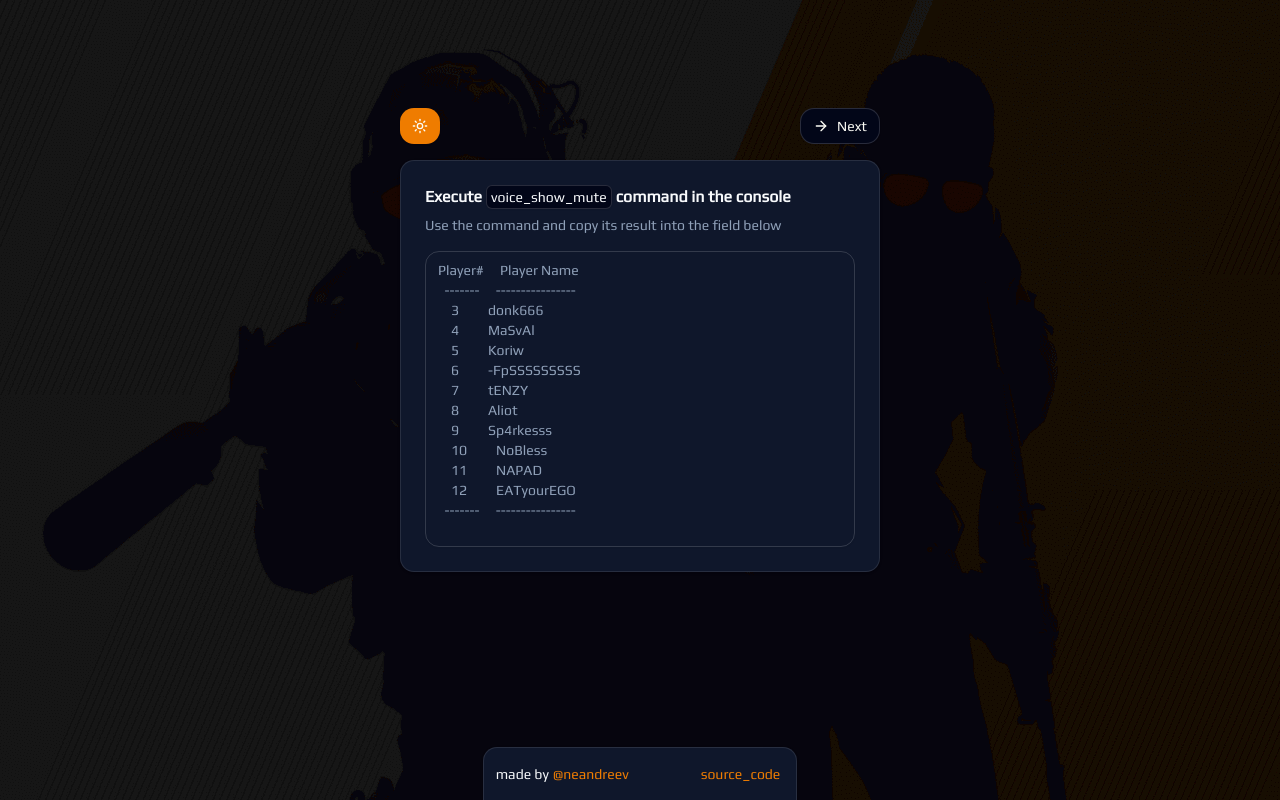
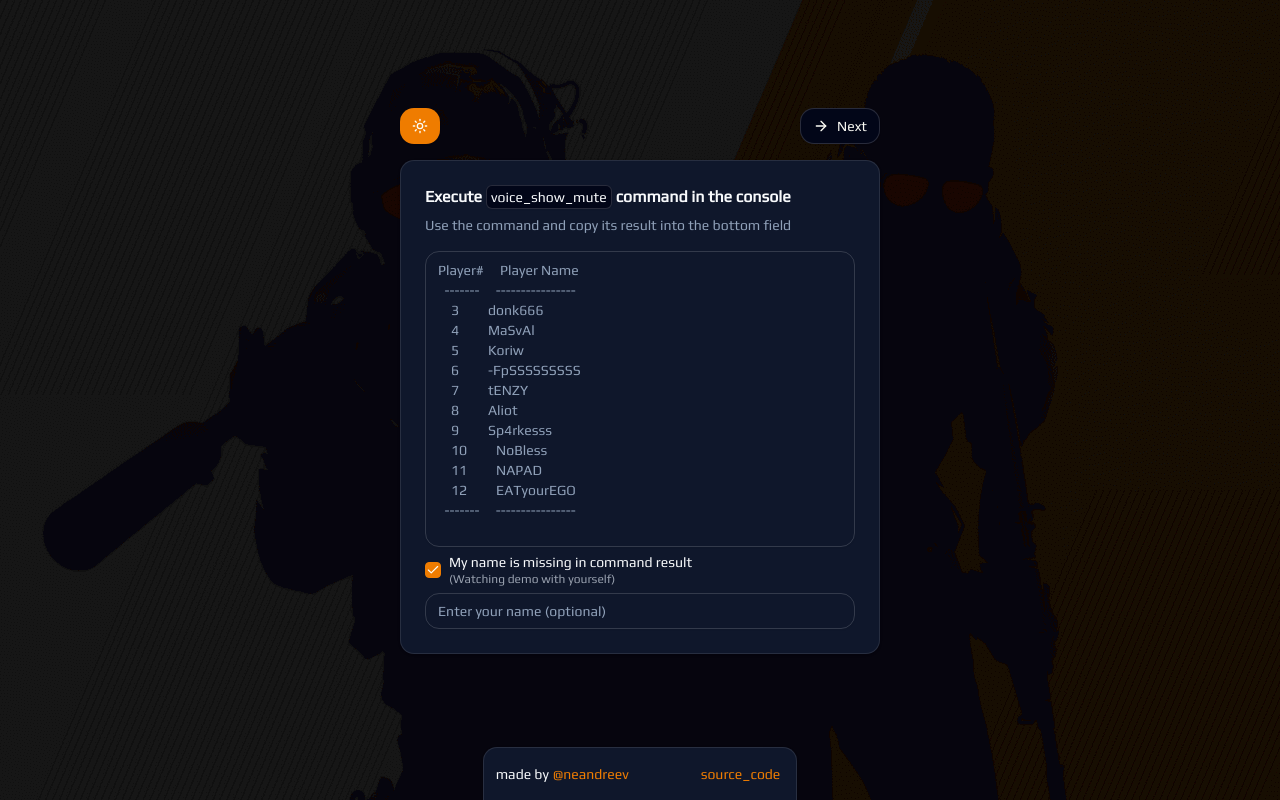
Before and after one commit to neandreev/CS2DemoVoices, a React (Vite) app: page / in a window 1280 px wide. Built offline with nearby package versions, Linux system fonts and the light colour scheme.

Commit message:
Add logic in case of player data absence in voice_show_mute

```diff
--- a/src/components/PlayersInput.tsx
+++ b/src/components/PlayersInput.tsx
@@ -11,6 +11,8 @@ import {
 } from '@/components/ui/card'
 import { Textarea } from '@/components/ui/textarea'
 import { useStore } from '@/store'
+import { Checkbox } from './ui/checkbox'
+import { Input } from './ui/input'
 
 const placeholder = `Player#     Player Name
   -------     ----------------
@@ -27,7 +29,15 @@ const placeholder = `Player#     Player Name
   -------     ----------------`
 
 const PlayersInput = () => {
-  const { stringToParse, setStringToParse, copyCommand } = useStore()
+  const {
+    stringToParse,
+    isPlayerNeeded,
+    setIsPlayerNeeded,
+    playerName,
+    setPlayerName,
+    setStringToParse,
+    copyCommand
+  } = useStore()
 
   return (
     <motion.div
@@ -50,7 +60,7 @@ const PlayersInput = () => {
           </CardTitle>
           <CardDescription>{i18next.t('enterStringDesc')}</CardDescription>
         </CardHeader>
-        <CardContent>
+        <CardContent className="flex flex-col gap-2">
           <Textarea
             spellCheck={false}
             placeholder={placeholder}
@@ -58,6 +68,36 @@ const PlayersInput = () => {
             value={stringToParse}
             onChange={(e) => setStringToParse(e.currentTarget.value)}
           />
+          <div className="flex items-center space-x-2">
+            <Checkbox
+              id="is-player-needed"
+              checked={isPlayerNeeded}
+              onCheckedChange={(checked) => setIsPlayerNeeded(checked)}
+            />
+            <div className="flex flex-col gap-1">
+              <label
+                htmlFor="is-player-needed"
+                aria-label="is player needed"
+                className="text-sm select-none font-medium leading-none peer-disabled:cursor-not-allowed peer-disabled:opacity-70"
+              >
+                {i18next.t('isPlayerNeeded')}
+              </label>
+              <label
+                htmlFor="is-player-needed"
+                aria-label="is player needed"
+                className="text-xs select-none text-gray-400 font-medium leading-none peer-disabled:cursor-not-allowed peer-disabled:opacity-70"
+              >
+                {`(${i18next.t('isPlayerNeededDesc')})`}
+              </label>
+            </div>
+          </div>
+          {isPlayerNeeded && (
+            <Input
+              placeholder={i18next.t('enterName')}
+              value={playerName}
+              onChange={(e) => setPlayerName(e.currentTarget.value)}
+            />
+          )}
         </CardContent>
       </Card>
     </motion.div>
--- a/src/main.tsx
+++ b/src/main.tsx
@@ -19,9 +19,13 @@ i18next.use(LanguageDetector).init({
         again: 'Start again',
         back: 'Back',
         copied: 'The command has been copied',
+        isPlayerNeeded: 'My name is missing in command result',
+        isPlayerNeededDesc: 'Watching demo with yourself',
+        defaultPlayerName: 'You',
+        enterName: 'Enter your name (optional)',
         enterString: 'Execute',
         enterStringEnd: 'command in the console',
-        enterStringDesc: 'Use the command and copy its result into the field below',
+        enterStringDesc: 'Use the command and copy its result into the bottom field',
         selectPlayers: 'Select players',
         selectPlayersDesc: "Which players' voices do you want to hear in the demo?",
         incorrectInput: "Couldn't find data for all 10 players, check your input",
@@ -39,9 +43,13 @@ i18next.use(LanguageDetector).init({
         again: 'Начать заново',
         back: 'Назад',
         copied: 'Команда скопирована',
+        isPlayerNeeded: 'Моего имени нет в результате команды',
+        isPlayerNeededDesc: 'Смотрю своё демо',
+        defaultPlayerName: 'Ты',
+        enterName: 'Введи своё имя (не обязательно)',
         enterString: 'Выполни команду',
         enterStringEnd: 'в консоли',
-        enterStringDesc: 'Используй команду и скопируй результат в поле ниже',
+        enterStringDesc: 'Используй команду и скопируй результат в нижнее поле',
         selectPlayers: 'Выбери игроков',
         selectPlayersDesc: 'Голоса этих игроков будут слышны в демо',
         incorrectInput: 'Не удалось получить данные всех десяти игроков, проверь ввод',
--- a/src/store.ts
+++ b/src/store.ts
@@ -1,3 +1,4 @@
+import type { CheckedState } from '@radix-ui/react-checkbox'
 import i18next from 'i18next'
 import { type ToastT, toast } from 'sonner'
 import { create } from 'zustand'
@@ -15,12 +16,16 @@ interface Players {
 export interface StoreState {
   appState: AppState
   stringToParse: string
+  isPlayerNeeded: CheckedState
+  playerName: string
   players: Players
   selectedValues: Set<number>
   resultString: string
   latestToastId: ToastT['id'] | null
   setAppState: (appState: AppState) => void
   setStringToParse: (stringToParse: string) => void
+  setIsPlayerNeeded: (isPlayerNeeded: CheckedState) => void
+  setPlayerName: (playerName: string) => void
   setPlayers: (players: Players) => void
   setLatestToastId: (latestToastId: ToastT['id']) => void
   showToast: (text: string) => void
@@ -49,29 +54,60 @@ const splitPlayersMuteValues = (stringArr: string[]): Players => {
   }, {})
 }
 
+const findPlayerGap = (knownPlayersValues: number[]) => {
+  for (let i = 0; i < knownPlayersValues.length - 1; i++) {
+    if (knownPlayersValues[i + 1] !== knownPlayersValues[i] + 1) {
+      return knownPlayersValues[i] + 1
+    }
+  }
+
+  return 0
+}
+
+const appendPlayerValue = (players: Players, playerName: string): Players => {
+  const playersValues = Object.values(players)
+
+  const lowestPlayerValue = 3
+  const highestPlayerValue = 12
+
+  if (!playersValues.includes(lowestPlayerValue)) {
+    players[playerName] = lowestPlayerValue
+  } else if (!playersValues.includes(highestPlayerValue)) {
+    players[playerName] = highestPlayerValue
+  } else {
+    players[playerName] = findPlayerGap(playersValues)
+  }
+
+  return players
+}
+
 export const useStore = create<StoreState>((set, get) => ({
   appState: AppState.Input,
   stringToParse: '',
+  isPlayerNeeded: true,
+  playerName: '',
   players: {},
   selectedValues: new Set([]),
   resultString: '',
   latestToastId: null,
-  setAppState: (appState: AppState): void => set({ appState }),
-  setStringToParse: (stringToParse): void => set({ stringToParse }),
-  setPlayers: (players: Players): void => set({ players }),
-  setLatestToastId: (latestToastId: ToastT['id']): void => set({ latestToastId }),
-  showToast: (text: string) => {
+  setAppState: (appState) => set({ appState }),
+  setStringToParse: (stringToParse) => set({ stringToParse }),
+  setIsPlayerNeeded: (isPlayerNeeded) => set({ isPlayerNeeded }),
+  setPlayerName: (playerName) => set({ playerName }),
+  setPlayers: (players) => set({ players }),
+  setLatestToastId: (latestToastId) => set({ latestToastId }),
+  showToast: (text) => {
     const latestToastId = toast.success(i18next.t(text))
 
     get().dismissLatestToast()
     get().setLatestToastId(latestToastId)
   },
-  dismissLatestToast: (): void => {
+  dismissLatestToast: () => {
     const latestToastId = get().latestToastId
 
     if (latestToastId) toast.dismiss(latestToastId)
   },
-  toggleSelectedValue: (value): void => {
+  toggleSelectedValue: (value) => {
     const selectedValues = new Set(get().selectedValues)
 
     if (selectedValues.has(value)) {
@@ -82,7 +118,7 @@ export const useStore = create<StoreState>((set, get) => ({
 
     set({ selectedValues })
   },
-  parseString: (): void => {
+  parseString: () => {
     const stringToParse = get().stringToParse
 
     const strings = stringToParse
@@ -90,11 +126,17 @@ export const useStore = create<StoreState>((set, get) => ({
       .map((string) => string.trim())
       .filter((string) => isFirstCharNum(string))
 
-    const players = splitPlayersMuteValues(strings) as Players
+    const parsedPlayers = splitPlayersMuteValues(strings) as Players
+    const players = get().isPlayerNeeded
+      ? appendPlayerValue(
+          parsedPlayers,
+          get().playerName || i18next.t('defaultPlayerName')
+        )
+      : parsedPlayers
 
-    set({ players })
+    set({ players: players })
   },
-  generateResultString: (): void => {
+  generateResultString: () => {
     const selectedValues = get().selectedValues
 
     const indicesValue = [...selectedValues].reduce(
@@ -104,7 +146,7 @@ export const useStore = create<StoreState>((set, get) => ({
 
     set({ resultString: `tv_listen_voice_indices ${indicesValue}` })
   },
-  goToNextPage: (): void => {
+  goToNextPage: () => {
     const appState = get().appState
 
     const nextPageByAppState = {
@@ -115,7 +157,7 @@ export const useStore = create<StoreState>((set, get) => ({
 
     nextPageByAppState()
   },
-  goToPreviousPage: (): void => {
+  goToPreviousPage: () => {
     const appState = get().appState
 
     if (appState === AppState.Input) return
@@ -124,16 +166,18 @@ export const useStore = create<StoreState>((set, get) => ({
       appState: appState - 1
     })
   },
-  goToInputPage: (): void => {
+  goToInputPage: () => {
     set({
       appState: AppState.Input,
       stringToParse: '',
+      isPlayerNeeded: false,
+      playerName: '',
       players: {},
       selectedValues: new Set([]),
       resultString: ''
     })
   },
-  goToSelectPage: (): void => {
+  goToSelectPage: () => {
     get().parseString()
     get().dismissLatestToast()
 
@@ -145,7 +189,7 @@ export const useStore = create<StoreState>((set, get) => ({
 
     set({ appState: AppState.Select, selectedValues: new Set([]) })
   },
-  goToResultPage: (): void => {
+  goToResultPage: () => {
     get().generateResultString()
     get().dismissLatestToast()
 
@@ -157,12 +201,12 @@ export const useStore = create<StoreState>((set, get) => ({
 
     set({ appState: AppState.Result })
   },
-  copyCommand: async (): Promise<void> => {
+  copyCommand: async () => {
     await navigator.clipboard.writeText('voice_show_mute')
 
     get().showToast('copied')
   },
-  copyResult: async (): Promise<void> => {
+  copyResult: async () => {
     await navigator.clipboard.writeText(get().resultString)
 
     get().showToast('copied')
```
